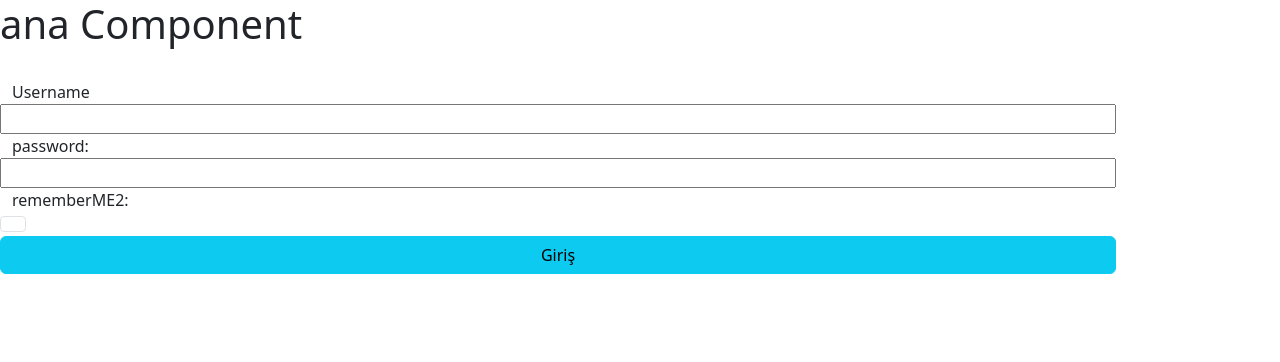
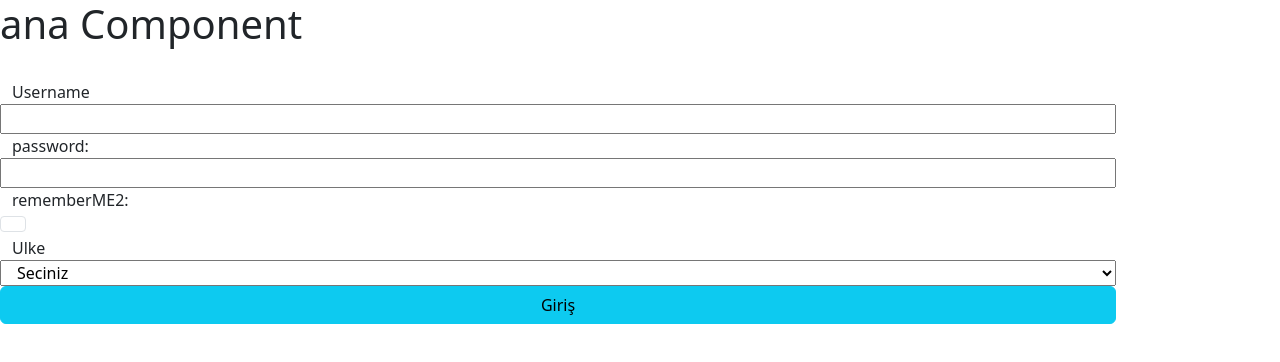
Before and after one commit to Kerim-ARAT/Turkcell-Anglur-Apps, an Angular app in the folder angularapp/: page / in a window 1280 px wide. Shown: the top 362 px of the page. Built offline with nearby package versions, Linux system fonts and the light colour scheme.

Commit message:
Template Driven Forms 4.Kısım ( DropDown Menu)

```diff
--- a/angularapp/src/app/Forms/template-driven/template-driven.component.html
+++ b/angularapp/src/app/Forms/template-driven/template-driven.component.html
@@ -8,6 +8,13 @@
 <label for="rememberME2"> rememberME2:</label>
 <input type="checkbox" class="form-check-input" name="rememberME2" [ngModel]="loginMode.rememberME">
 <br>
+<label>Ulke</label>
+<select name="country2" id="" [ngModel]="loginMode.country">
+    <option value="0">Seciniz</option>
+    <option value="1">turkiye</option>
+    <option value="2">Almanya</option>
+    <option value="3">Fransa</option>
+</select>
 <button  type="submit" class="btn btn-info">Giriş</button>
 
 </form>
--- a/angularapp/src/app/Forms/template-driven/template-driven.component.ts
+++ b/angularapp/src/app/Forms/template-driven/template-driven.component.ts
@@ -11,11 +11,11 @@ import { fromEvent } from 'rxjs';
 })
 export class TemplateDrivenComponent {
   loginMode:loginModel;
-  loginmodel2:loginModeC;
+  /* loginmodel2:loginModeC; */
   constructor(){
-    this.loginMode= {userName:"",passworld:"",rememberME:false}
+    this.loginMode= {userName:"",passworld:"",rememberME:false,country:0}
     /* class ilee örnek */
-    this.loginmodel2=new loginModeC();
+    /* this.loginmodel2=new loginModeC(); */
   }
   save(form:NgForm){
     console.log(form.value);
@@ -27,6 +27,8 @@ interface loginModel{
   userName:string
   passworld:string
   rememberME:boolean
+  country:number
+
 }
 /* class ilee örnek */
 class loginModeC{
```
